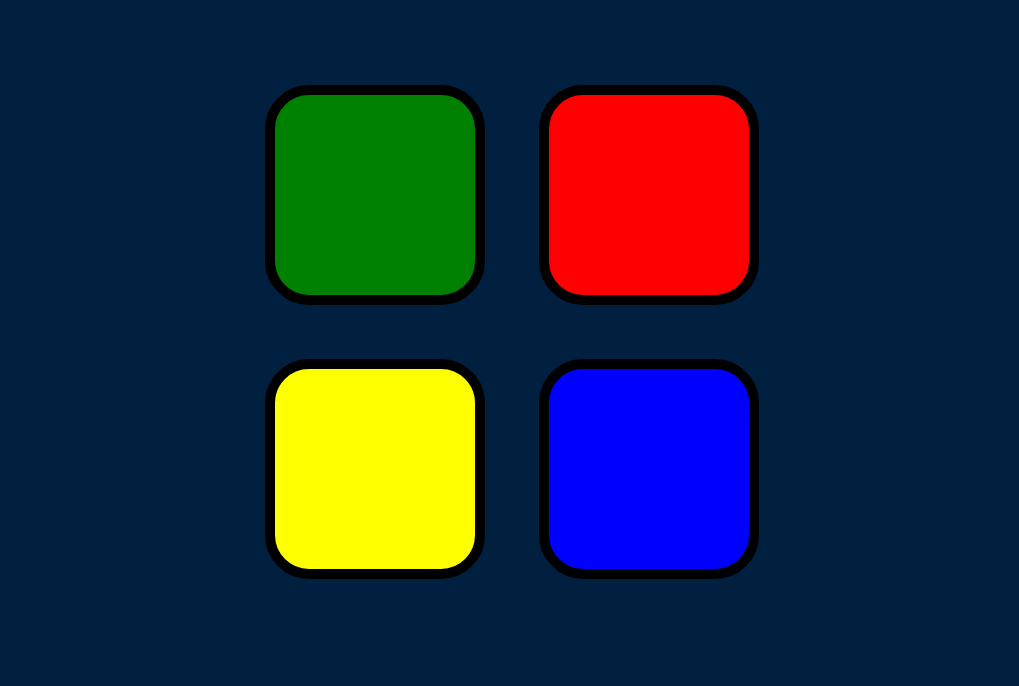
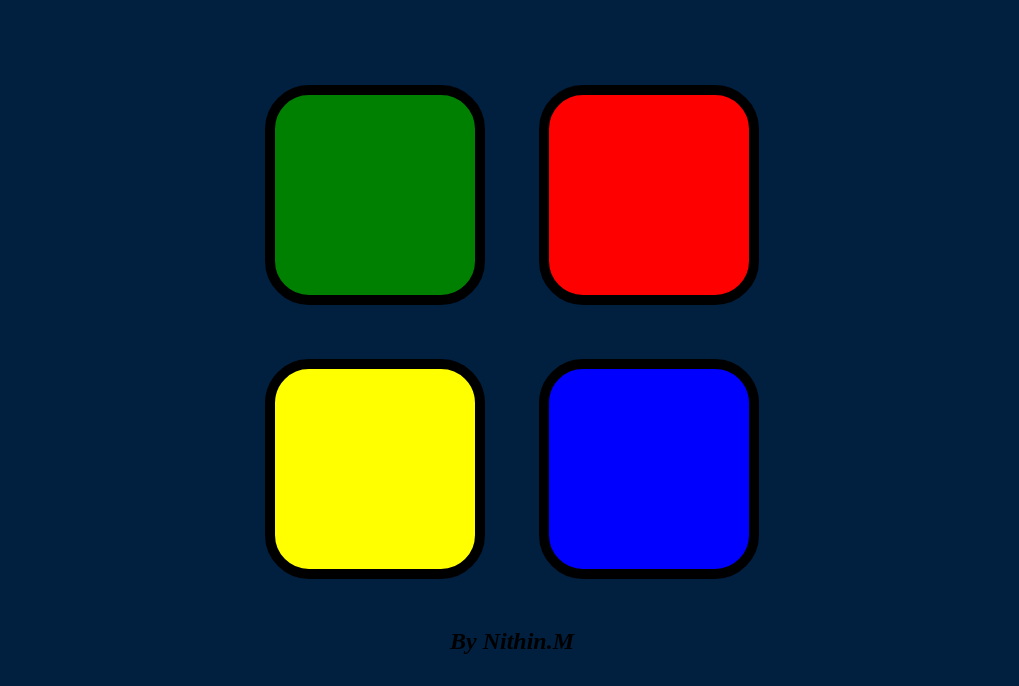
Before and after one commit to MeesalaNithin1234/Simon-Game-Nithin, a plain HTML site: page index.html in a window 1280 px wide. Shown: the part 114-800 px from the top of the page, without its empty margins (128-1147 px from the left). Drawn offline with nearby package versions, Linux system fonts and the light colour scheme.

Commit message:
Update index.html

```diff
--- a/index.html
+++ b/index.html
@@ -34,6 +34,7 @@
     </div>
 
   </div>
+  <h2><em>By Nithin.M</em></h2>
 <script src="https://ajax.googleapis.com/ajax/libs/jquery/3.7.0/jquery.min.js"></script>
 <script src="game.js">    </script>
 </body>
```
